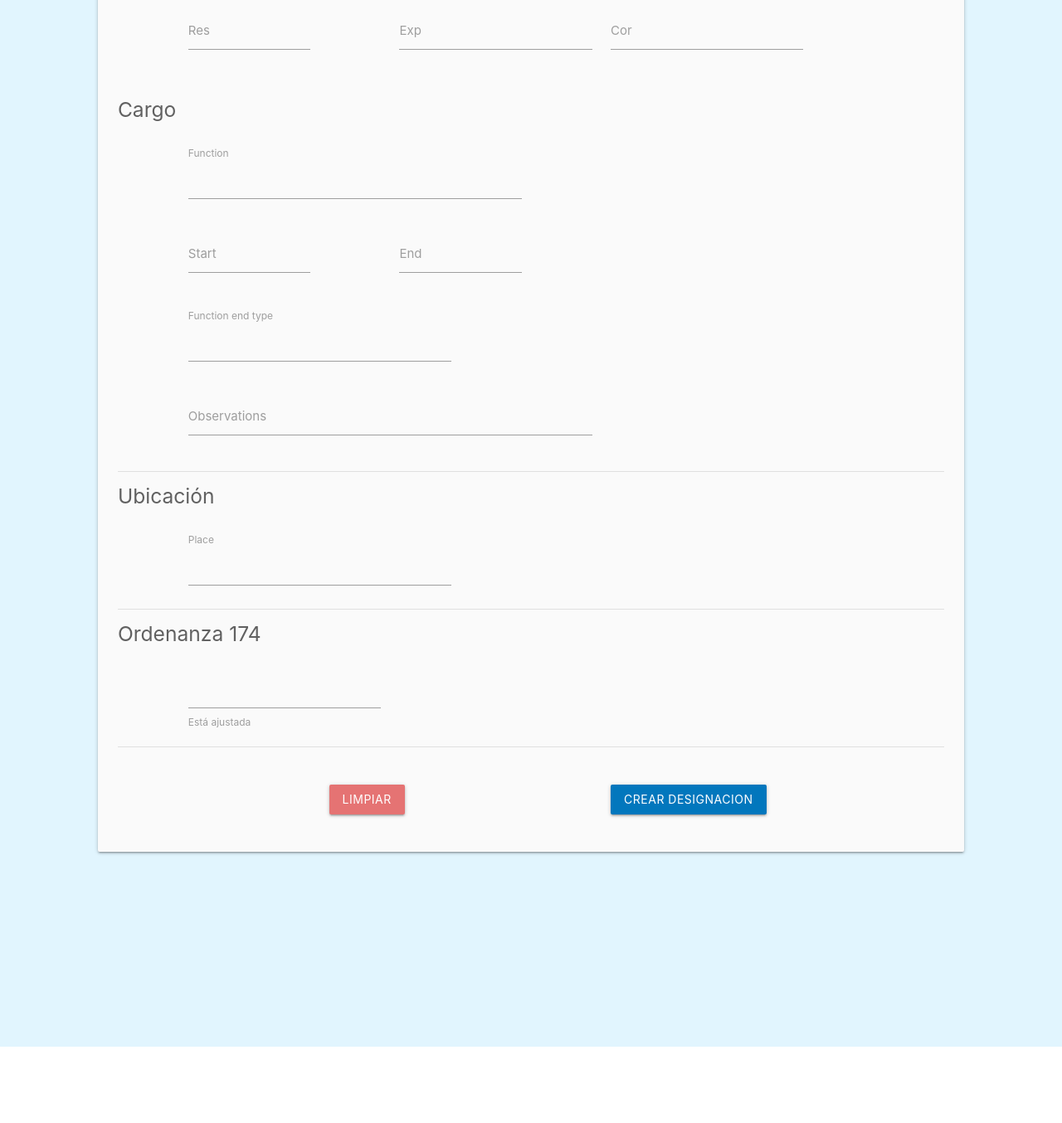
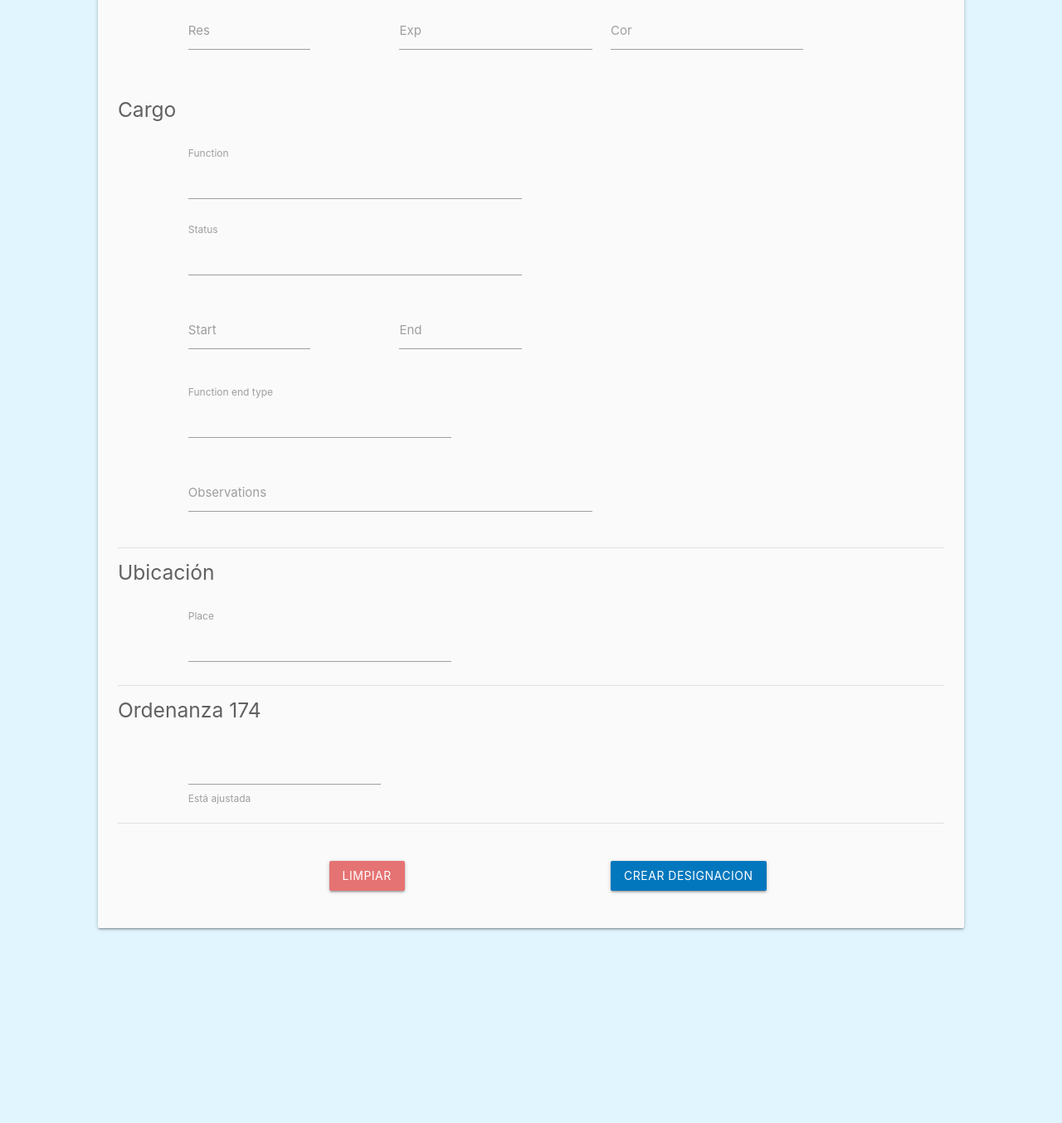
Before and after one commit to pablodanielrey/sileg-api, a Flask app: template src/sileg/bp/web/designations/templates/createDesignation.html in a window 1280 px wide. Shown: the part 313-1667 px from the top of the page at 83% size. Before the commit the page ends 1575 px from the top, so only its background shows below. Run offline with Flask 2, Linux system fonts and the light colour scheme; the template is opened without the code that fills it: most values are stand-ins (such as "Sample title", 1, 10 or a date in 2020); form fields are guessed from the names that the template uses.

Commit message:
agregue el estado cuando se genera una designacion

```diff
--- a/src/setup.py
+++ b/src/setup.py
@@ -12,7 +12,7 @@
 from setuptools import setup, find_packages
 
 setup(name='sileg-api',
-          version='0.2.1.2',
+          version='0.2.1.3',
           description='api del proyecto de las designaciones de docentes/no-docentes de la facultad',
           url='https://github.com/pablodanielrey/sileg-api',
           author='Desarrollo DiTeSi, FCE',
--- a/src/sileg/bp/web/designations/templates/createDesignation.html
+++ b/src/sileg/bp/web/designations/templates/createDesignation.html
@@ -43,6 +43,13 @@
                     <div class="col m5">
                         {{ form.function.label }}
                         {{ form.function }}
+                    </div>
+                </div>
+                <div class="row">
+                    <div class="col m1"></div>
+                    <div class="col m5">
+                        {{ form.status.label }}
+                        {{ form.status }}
                     </div>
                 </div>
                 <div class="row">
```
Also changed, not shown: src/sileg/bp/web/designations/forms.py (+14 -1 lines).
